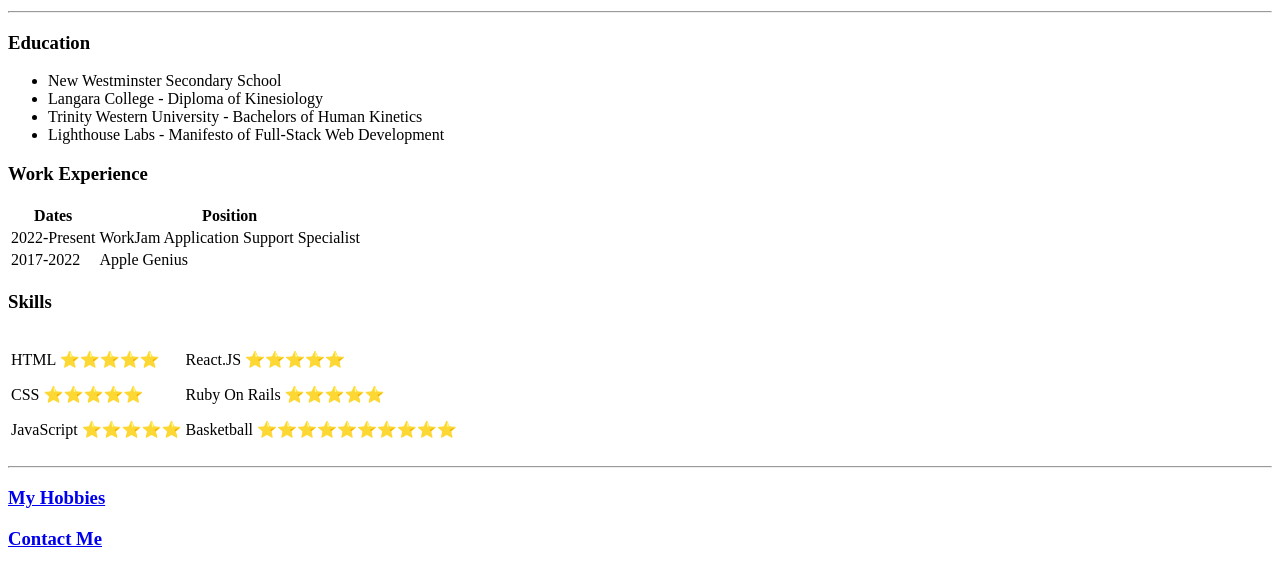
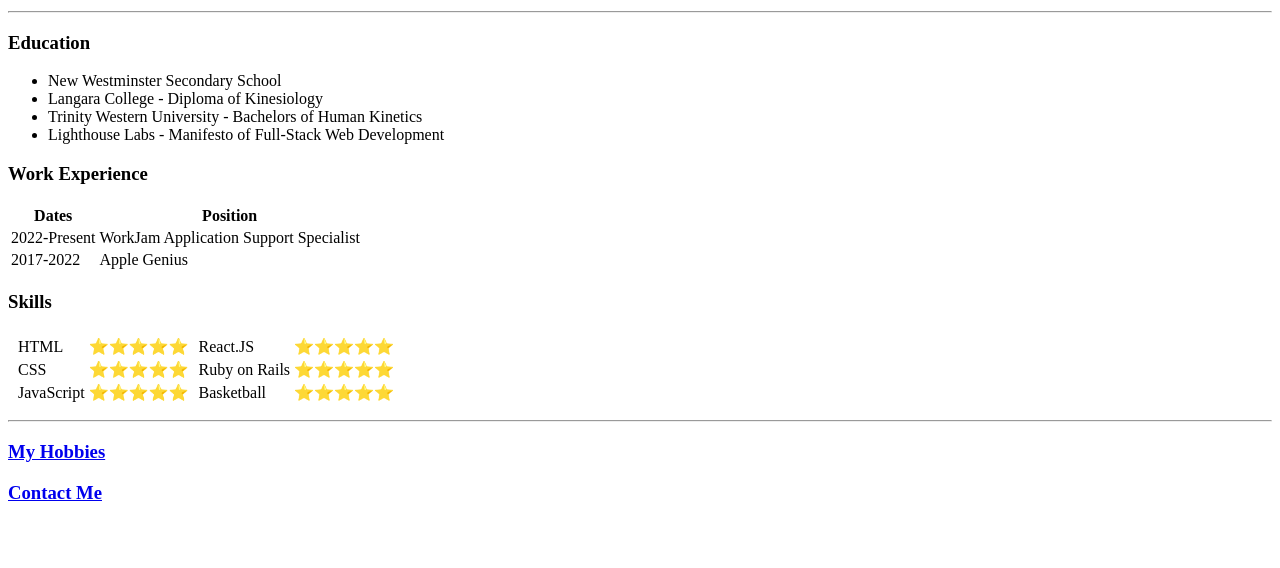
Before and after one commit to BurritoCarlito/Web-Dev-Study-Notes, a plain HTML site: page 1.HTML/PersonalSite/index.html in a window 1280 px wide. Shown: the part 351-919 px from the top of the page. After the commit the page ends 873 px from the top, so only its background shows below. Drawn offline with Linux system fonts and the light colour scheme.

Commit message:
refactored to have table within tables

```diff
--- a/1.HTML/PersonalSite/index.html
+++ b/1.HTML/PersonalSite/index.html
@@ -54,14 +54,44 @@
     <table>
       <tr>
        <td>
-            <p>HTML ⭐⭐⭐⭐⭐</p>
-            <p>CSS ⭐⭐⭐⭐⭐</p>
-            <p>JavaScript ⭐⭐⭐⭐⭐</p>
+         <td>
+           <table>
+             <tr>
+               <td>HTML</td>
+               <td>⭐️⭐️⭐️⭐️⭐️</td>
+             </tr>
+             <tr>
+               <td>CSS</td>
+               <td>⭐️⭐️⭐️⭐️⭐️</td>
+             </tr>
+             <tr>
+               <td>JavaScript</td>
+               <td>⭐️⭐️⭐️⭐️⭐️</td>
+             </tr>
+               <td>
+               </td>
+             </tr>
+           </table>
          </td>
          <td>
-            <p>React.JS ⭐⭐⭐⭐⭐</p>
-            <p>Ruby On Rails ⭐⭐⭐⭐⭐</p>
-            <p>Basketball ⭐⭐⭐⭐⭐⭐⭐⭐⭐⭐</p>
+           <table>
+             <tr>
+               <td>React.JS</td>
+               <td>⭐️⭐️⭐️⭐️⭐️</td>
+             </tr>
+             <tr>
+               <td>Ruby on Rails</td>
+               <td>⭐️⭐️⭐️⭐️⭐️</td>
+             </tr>
+             <tr>
+               <td>Basketball</td>
+               <td>⭐️⭐️⭐️⭐️⭐️</td>
+             </tr>
+               <td>
+               </td>
+             </tr>
+           </table>
+         </td>
        </td>
       </tr>
      </table>
```
Lines whose indentation alone changed are shown as unchanged.
